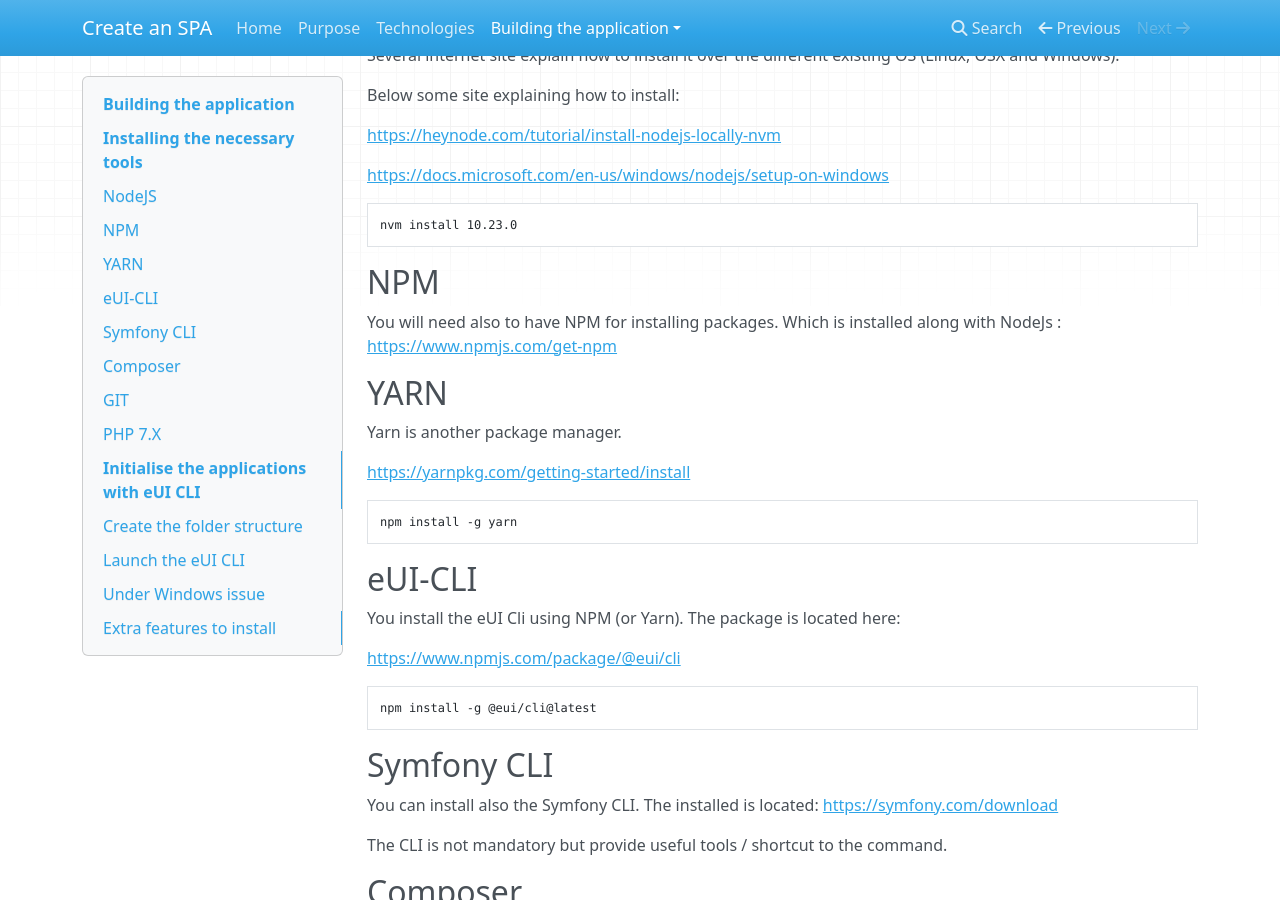
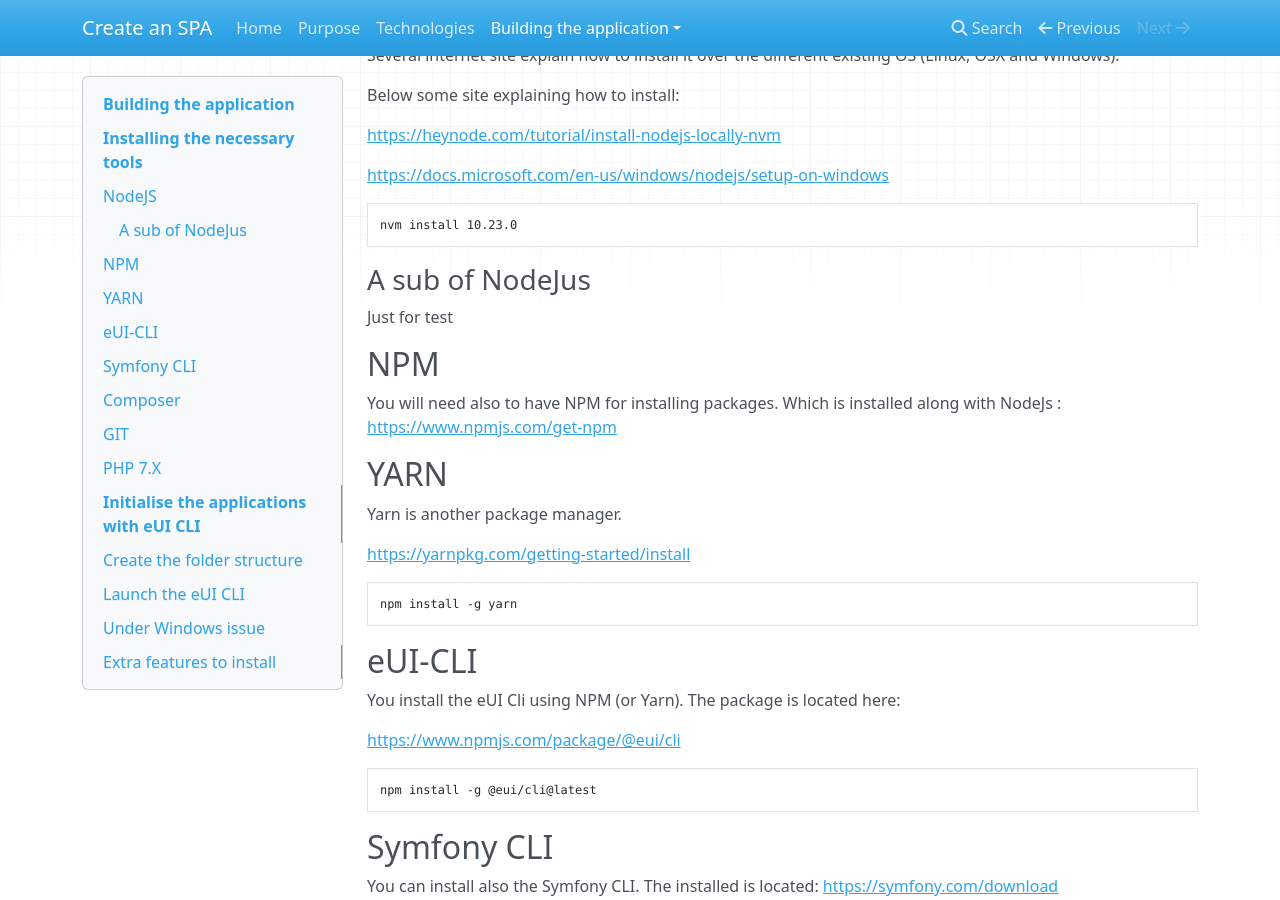
Before and after one commit to MaquestiauxTraining/spa-0-100-eui, an MkDocs documentation site: the page built from docs/building.md, in a window 1280 px wide and 900 px high, scrolled down 484 px. Built offline with MkDocs 1.6.1, drawn with Linux system fonts in a browser that asks for light colours; nearby versions of some CDN libraries.

Commit message:
test 3rd levels

````diff
--- a/docs/building.md
+++ b/docs/building.md
@@ -28,6 +28,10 @@
 ```bash
 nvm install 10.23.0
 ```
+
+### A sub of NodeJus
+
+Just for test
 
 ## NPM
 
````
